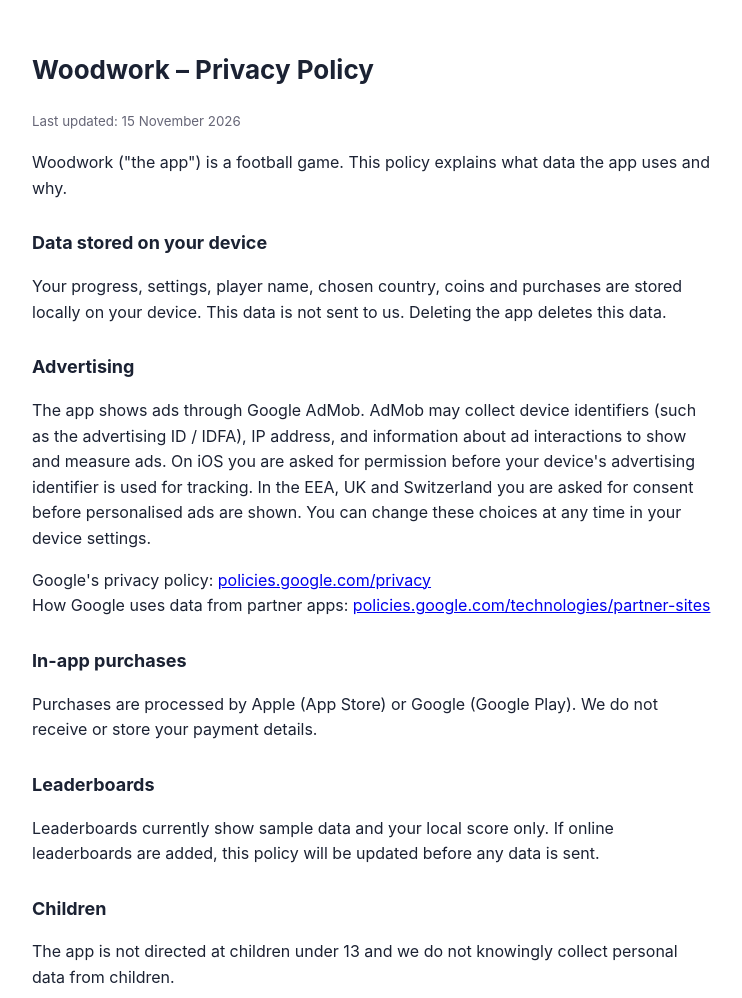
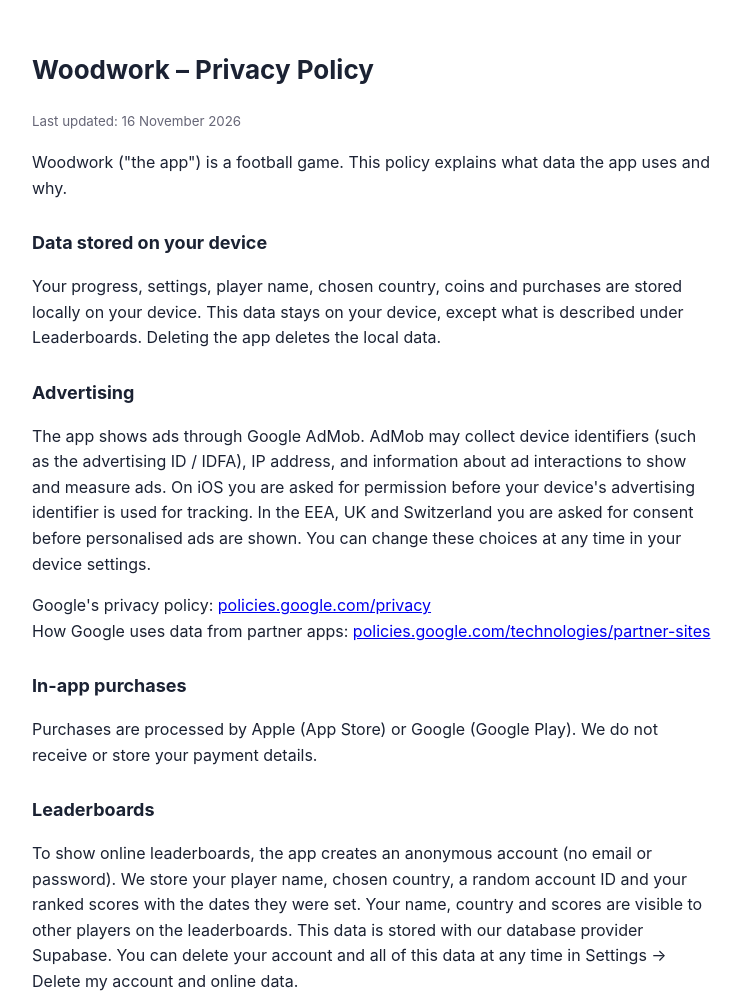
Before and after one commit to smashingchris-bit/woodwork-site, a plain HTML site: page privacy.html in a window 1280 px wide. Shown: the top 998 px of the page, without its empty margins (268-1010 px from the left). Drawn offline with Linux system fonts and the light colour scheme.

Commit message:
Privacy: online leaderboards
Co-Authored-By: Claude Opus 5.5 <noreply@anthropic.com>
Claude-Session: https://claude.ai/code/session_01KxgjMxv9xLADYoWxxRPsYy

```diff
--- a/privacy.html
+++ b/privacy.html
@@ -4,12 +4,12 @@
 <style>body{font:16px/1.6 -apple-system,system-ui,sans-serif;max-width:680px;margin:0 auto;padding:32px 20px;color:#1b2233}h1{font-size:26px}h2{font-size:18px;margin-top:28px}small{color:#667}</style></head>
 <body>
 <h1>Woodwork – Privacy Policy</h1>
-<small>Last updated: 15 November 2026</small>
+<small>Last updated: 16 November 2026</small>
 
 <p>Woodwork ("the app") is a football game. This policy explains what data the app uses and why.</p>
 
 <h2>Data stored on your device</h2>
-<p>Your progress, settings, player name, chosen country, coins and purchases are stored locally on your device. This data is not sent to us. Deleting the app deletes this data.</p>
+<p>Your progress, settings, player name, chosen country, coins and purchases are stored locally on your device. This data stays on your device, except what is described under Leaderboards. Deleting the app deletes the local data.</p>
 
 <h2>Advertising</h2>
 <p>The app shows ads through Google AdMob. AdMob may collect device identifiers (such as the advertising ID / IDFA), IP address, and information about ad interactions to show and measure ads. On iOS you are asked for permission before your device's advertising identifier is used for tracking. In the EEA, UK and Switzerland you are asked for consent before personalised ads are shown. You can change these choices at any time in your device settings.</p>
@@ -19,7 +19,7 @@
 <p>Purchases are processed by Apple (App Store) or Google (Google Play). We do not receive or store your payment details.</p>
 
 <h2>Leaderboards</h2>
-<p>Leaderboards currently show sample data and your local score only. If online leaderboards are added, this policy will be updated before any data is sent.</p>
+<p>To show online leaderboards, the app creates an anonymous account (no email or password). We store your player name, chosen country, a random account ID and your ranked scores with the dates they were set. Your name, country and scores are visible to other players on the leaderboards. This data is stored with our database provider Supabase. You can delete your account and all of this data at any time in Settings → Delete my account and online data.</p>
 
 <h2>Children</h2>
 <p>The app is not directed at children under 13 and we do not knowingly collect personal data from children.</p>
```
